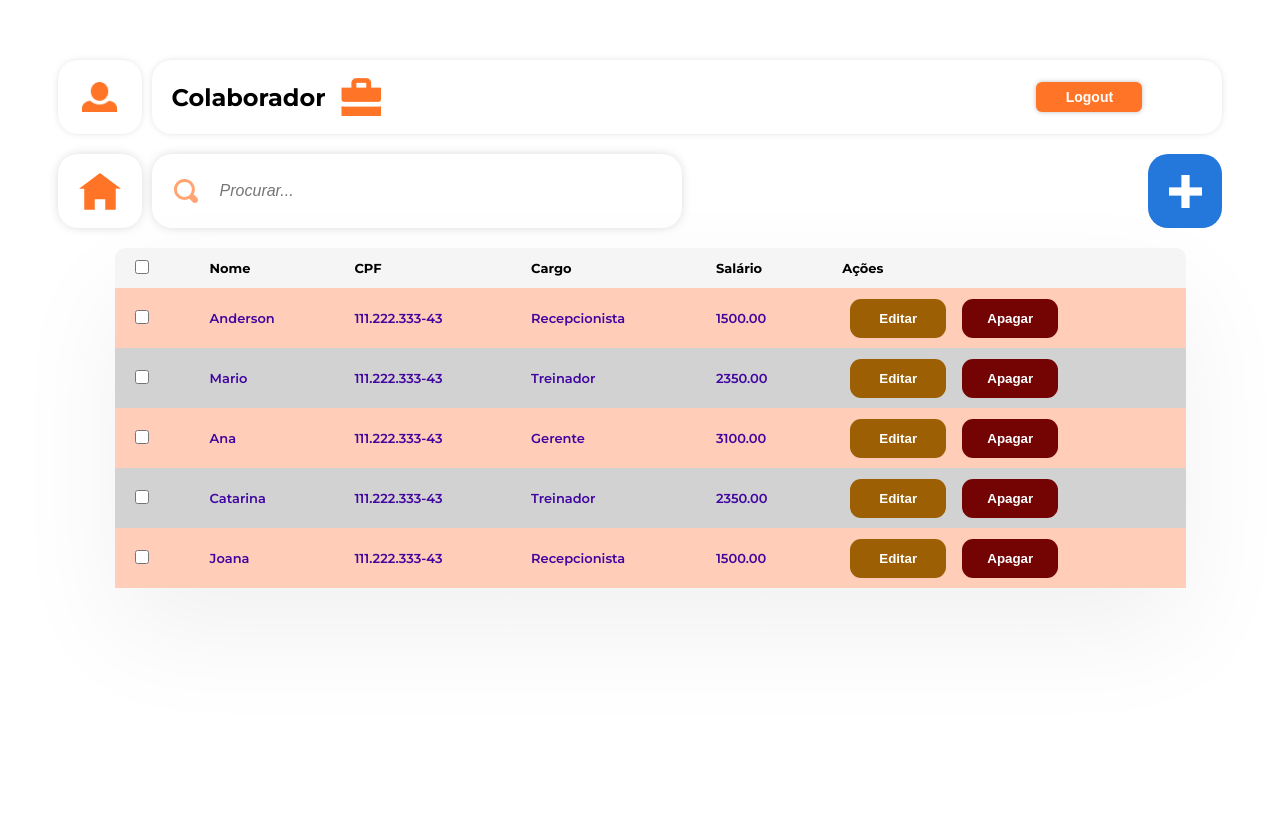
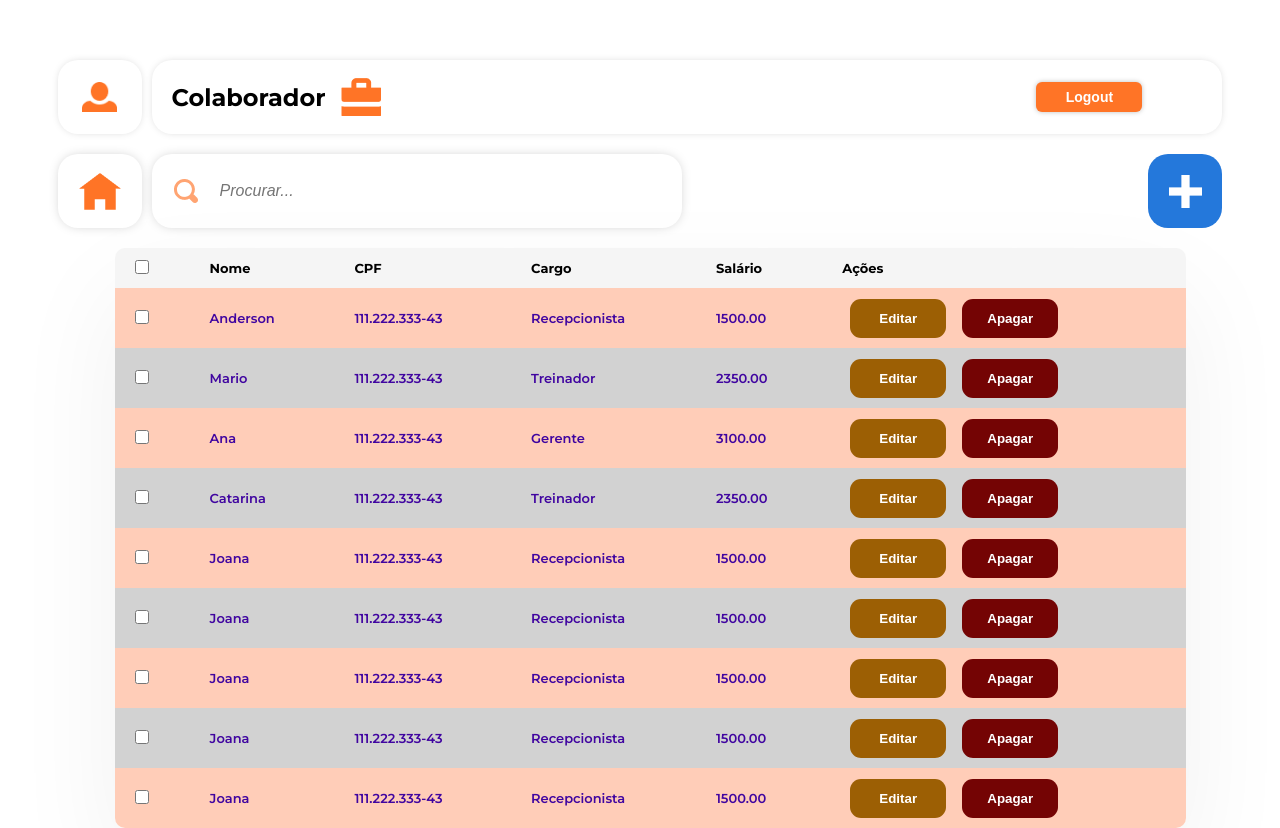
Before and after one commit to joao-dev7/academia-massa, a React (Create React App) app: page /staff in a window 1280 px wide. Before the commit the page ends 800 px from the top, so only its background shows below. Built offline with nearby package versions, Linux system fonts and the light colour scheme.

Commit message:
Add overflow in tables

```diff
--- a/src/Components/Backoffice/Table.js
+++ b/src/Components/Backoffice/Table.js
@@ -63,7 +63,8 @@ function Table({ columns, data, EditModal, DeleteModal, showCheckbox = true }) {
   };
 
   return (
-    <>
+    <div className="table-container">
+
       <table className='tableBackoffice'>
         <thead>
           <tr>
@@ -75,7 +76,7 @@ function Table({ columns, data, EditModal, DeleteModal, showCheckbox = true }) {
                   className="inputCheckBox"
                   onChange={handleSelectAll}
                   checked={selectedRows.length === data.length && data.length > 0}
-                />
+                  />
               </th>}
             {columns.map((col, index) => (
               <th key={index}>{col}</th>
@@ -93,7 +94,7 @@ function Table({ columns, data, EditModal, DeleteModal, showCheckbox = true }) {
                     className='inputCheckBox'
                     checked={selectedRows.includes(row)}
                     onChange={() => handleSelectRow(row)}
-                  />
+                    />
                 </td>}
               {columns.map((col, colIndex) => (
                 col == 'Ver' ? ( //Validação para quando for a coluna Ver
@@ -115,20 +116,20 @@ function Table({ columns, data, EditModal, DeleteModal, showCheckbox = true }) {
         isOpen={isEditModalOpen}
         closeModal={closeEditModal}
         rowData={selectedRow}
-      />
+        />
 
       <DeleteModal
         isOpen={isDeleteModalOpen}
         closeModal={closeDeleteModal}
         rowData={selectedRow}
-      />
+        />
 
       <FinancialViewModal
         isOpen={isViewModalOpen}
         closeModal={closeViewModal}
         rowData={selectedRow}
-      />
-    </>
+        />
+        </div>
   );
 }
 
--- a/src/Components/Backoffice/table.css
+++ b/src/Components/Backoffice/table.css
@@ -1,12 +1,17 @@
+.table-container {
+    width: calc(100% - 94px);
+    max-height: 580px; /* Define a altura da área visível da tabela */
+    overflow: auto; /* Adiciona a barra de rolagem */
+    margin-top: 20px;
+    border-radius: 10px;
+    background-color: #F5F5F5;
+    box-shadow: 0px 45px 112px 0px #0000000F;
+}
+
 .tableBackoffice {
     border-collapse: collapse;
     font-size: 13px;
-    margin-top: 20px;
-    width: calc(100% - 94px);
-    border-radius: 10px;
-    background-color: #F5F5F5;
-    box-shadow: 0px 45px 112px 0px #0000000F;
-    overflow: auto;
+    width: 100%; /* Garante que a tabela ocupe toda a largura do contêiner */
     page-break-before: auto;
     page-break-after: auto;
 }
--- a/src/pages/Staff.js
+++ b/src/pages/Staff.js
@@ -16,6 +16,13 @@ const staffsData = [
     { Nome: "Ana", CPF: "111.222.333-43", endereco: "X||||||", dataNascimento: "20/08/1999", sexo: "MASCULINO", Cargo: "Gerente", "Salário": "3100.00", status:"INATIVO"  },
     { Nome: "Catarina", CPF: "111.222.333-43", endereco: "X||||||", dataNascimento: "20/08/1999", sexo: "MASCULINO", Cargo: "Treinador", "Salário": "2350.00", status:"ATIVO"  },
     { Nome: "Joana", CPF: "111.222.333-43", endereco: "X||||||", dataNascimento: "20/08/1999", sexo: "MASCULINO", Cargo: "Recepcionista", "Salário": "1500.00", status:"ATIVO"  },
+    { Nome: "Joana", CPF: "111.222.333-43", endereco: "X||||||", dataNascimento: "20/08/1999", sexo: "MASCULINO", Cargo: "Recepcionista", "Salário": "1500.00", status:"ATIVO"  },
+    { Nome: "Joana", CPF: "111.222.333-43", endereco: "X||||||", dataNascimento: "20/08/1999", sexo: "MASCULINO", Cargo: "Recepcionista", "Salário": "1500.00", status:"ATIVO"  },
+    { Nome: "Joana", CPF: "111.222.333-43", endereco: "X||||||", dataNascimento: "20/08/1999", sexo: "MASCULINO", Cargo: "Recepcionista", "Salário": "1500.00", status:"ATIVO"  },
+    { Nome: "Joana", CPF: "111.222.333-43", endereco: "X||||||", dataNascimento: "20/08/1999", sexo: "MASCULINO", Cargo: "Recepcionista", "Salário": "1500.00", status:"ATIVO"  },
+    { Nome: "Joana", CPF: "111.222.333-43", endereco: "X||||||", dataNascimento: "20/08/1999", sexo: "MASCULINO", Cargo: "Recepcionista", "Salário": "1500.00", status:"ATIVO"  },
+    { Nome: "Joana", CPF: "111.222.333-43", endereco: "X||||||", dataNascimento: "20/08/1999", sexo: "MASCULINO", Cargo: "Recepcionista", "Salário": "1500.00", status:"ATIVO"  },
+
 ];
 {/* Nas rows do BD vão vir mais informações pra usar em outros lugares, mas só sai o que tem na variável colunas */}
 const staffColumns = ["Nome", "CPF", "Cargo", "Salário"]
```
